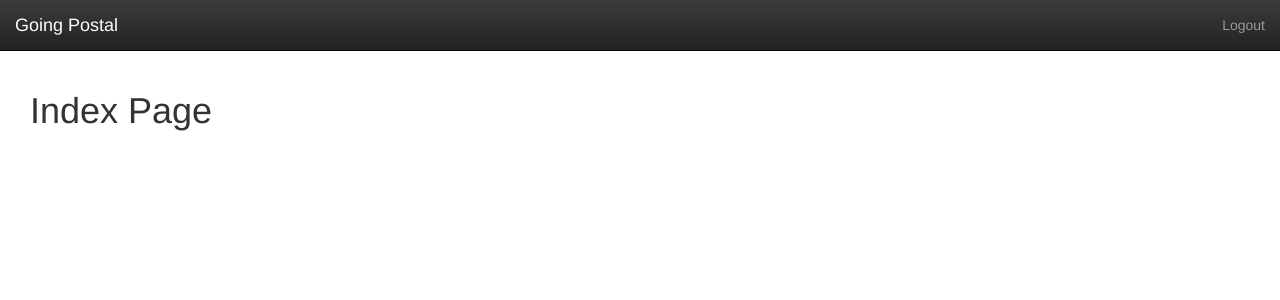
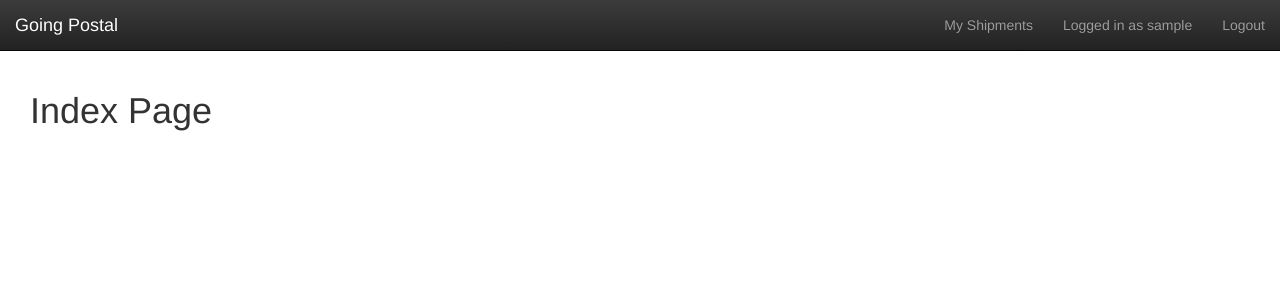
Before and after one commit to etothemanders/going-postal-django, a Django app: page / in a window 1280 px wide. Shown: the top 300 px of the page. Run offline with Django 3.2, Linux system fonts and the light colour scheme; the visitor is signed in with stand-in values (Sample User, id 1); some libraries are stand-ins or nearby versions.

Commit message:
[nav] Updated logged in navigation

```diff
--- a/goingpostal_app/templates/base.html
+++ b/goingpostal_app/templates/base.html
@@ -17,6 +17,8 @@
         </div>
         <ul class="nav navbar-nav navbar-right">
           {% if request.user.is_authenticated %}
+            <li><a href="/shipments/">My Shipments</a></li>
+            <li><a href="">Logged in as {{ request.user }}</a></li>
             <li><a href="/accounts/logout">Logout</a></li>
           {% else %}
             <li><a href="/accounts/login">Login</a></li>
```
